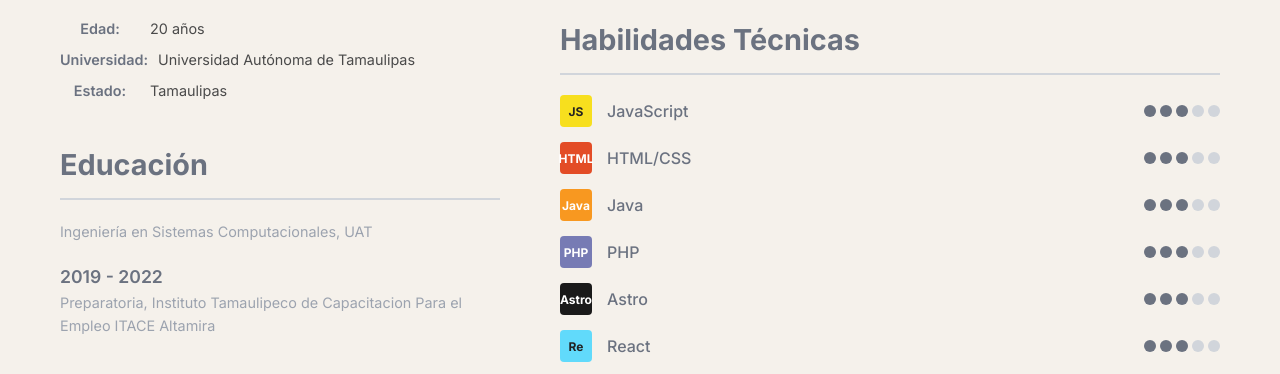
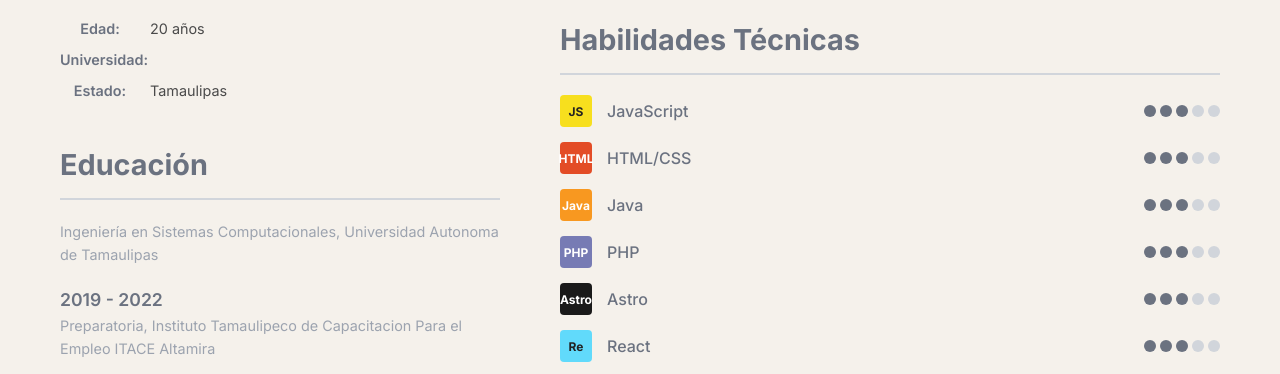
Before and after one commit to Dulcemaria465/mi-cv-astro, an Astro site: page / in a window 1280 px wide. Shown: the part 391-765 px from the top of the page. Built offline with nearby package versions, Linux system fonts and the light colour scheme; Astro itself is replaced by a stand-in of ours.

Commit message:
actualización cv

```diff
--- a/src/components/CV.astro
+++ b/src/components/CV.astro
@@ -12,7 +12,6 @@
         </div>
         <div class="info-item">
           <span class="info-label">Universidad:</span>
-          <span>Universidad Autónoma de Tamaulipas</span>
         </div>
         <div class="info-item">
           <span class="info-label">Estado:</span>
@@ -24,7 +23,7 @@
     <div class="education-section">
       <h3 class="section-title">Educación</h3>
       <div class="education-item">
-        <div class="education-school">Ingeniería en Sistemas Computacionales, UAT</div>
+        <div class="education-school">Ingeniería en Sistemas Computacionales, Universidad Autonoma de Tamaulipas</div>
       </div>
       <div class="education-item">
         <div class="education-years">2019 - 2022</div>
```
